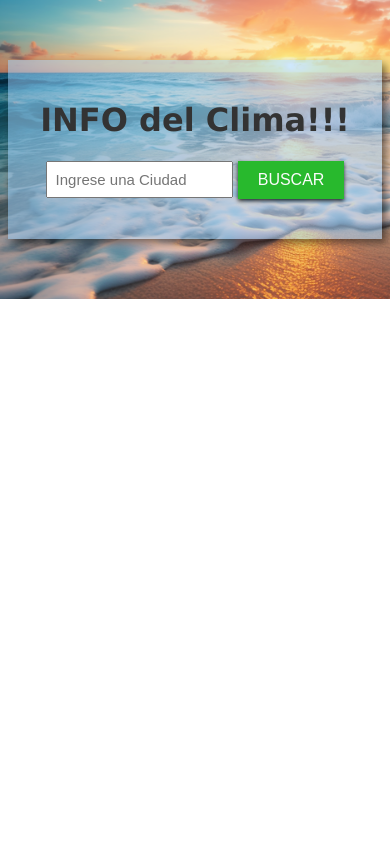
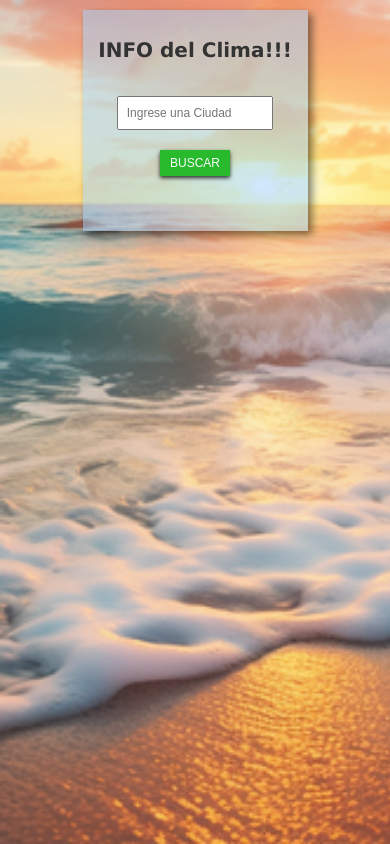
Before and after one commit to mauriciomanresa/App_del_Clima, a plain HTML site: page index.html in a window 390 px wide. Drawn offline with Linux system fonts and the light colour scheme.

Commit message:
Adaptación a responsivo

```diff
--- a/style.css
+++ b/style.css
@@ -1,9 +1,20 @@
 body {
+  height: 100%;
+  margin: 0;
+  padding: 0;
   font-family: "Lucida Sans", "Lucida Sans Regular", "Lucida Grande",
     "Lucida Sans Unicode", Geneva, Verdana, sans-serif;
   background-image: url("/img/fondo.png");
   background-repeat: no-repeat;
   background-size: cover;
+  background-position: center;
+  background-attachment: fixed;
+}
+
+.body {
+  display: flex;
+  justify-content: center;
+  align-items: center;
 }
 
 .contenedor {
@@ -13,6 +24,7 @@ body {
   text-align: center;
   background-color: rgba(160, 211, 255, 0.5);
   box-shadow: 4px 4px 8px rgba(0, 0, 0, 0.5);
+  gap: 20px;
 }
 
 h1 {
@@ -40,3 +52,60 @@ button {
   font-size: 18px;
   font-weight: 540;
 }
+
+/* Media Queries */
+@media (max-width: 768px) {
+
+  .contenedor {
+    max-width: 50%;
+    margin: 20px auto;
+    padding: 15px;
+    display: flex;
+    flex-direction: column;
+    align-items: center;
+  }
+
+  h1 {
+    font-size: 24px;
+  }
+
+  input[type="text"] {
+    width: 70%;
+    font-size: 14px;
+  }
+
+  button {
+    padding: 8px 15px;
+    font-size: 14px;
+  }
+
+  #datosClima {
+    font-size: 16px;
+  }
+}
+
+@media (max-width: 480px) {
+  .contenedor {
+    max-width: 50%;
+    margin: 10px auto;
+    padding: 15px;
+  }
+
+  h1 {
+    font-size: 20px;
+  }
+
+  input[type="text"] {
+    width: 70%;
+    font-size: 12px;
+  }
+
+  button {
+    padding: 6px 10px;
+    font-size: 12px;
+  }
+
+  #datosClima {
+    font-size: 14px;
+  }
+}
```
